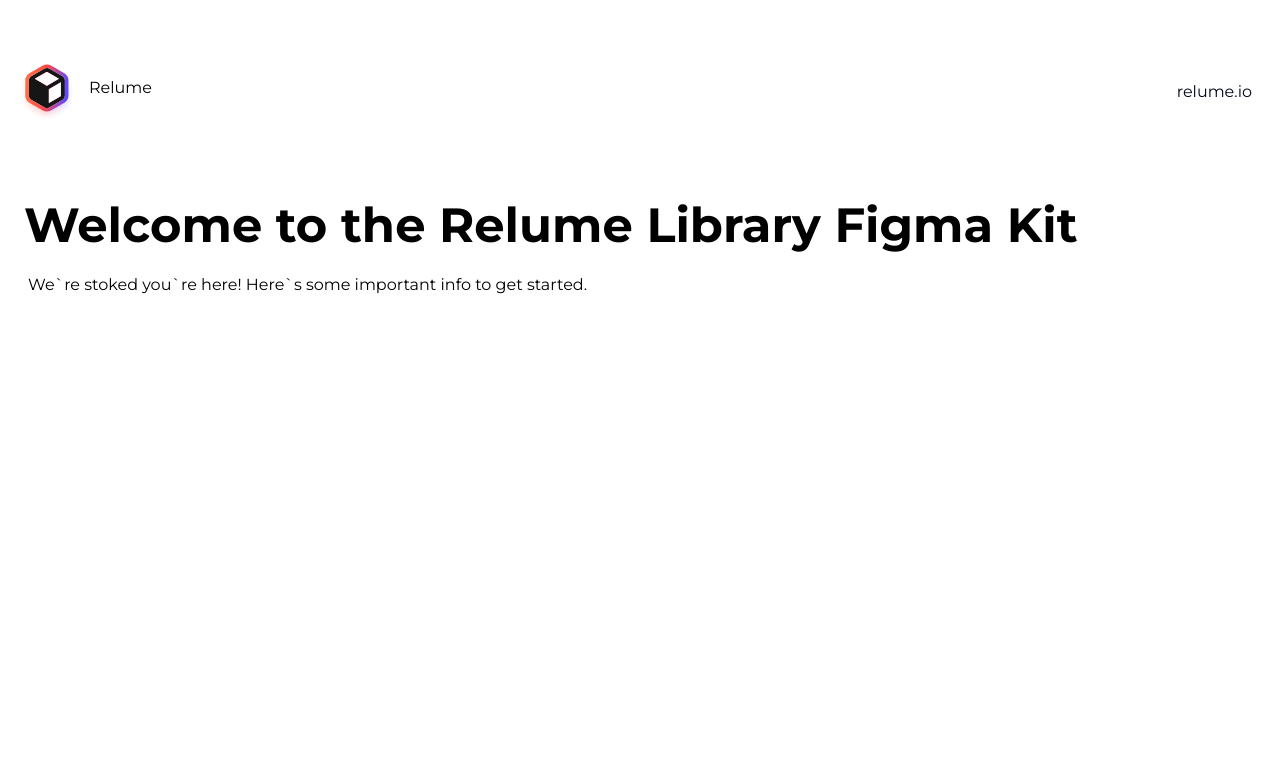
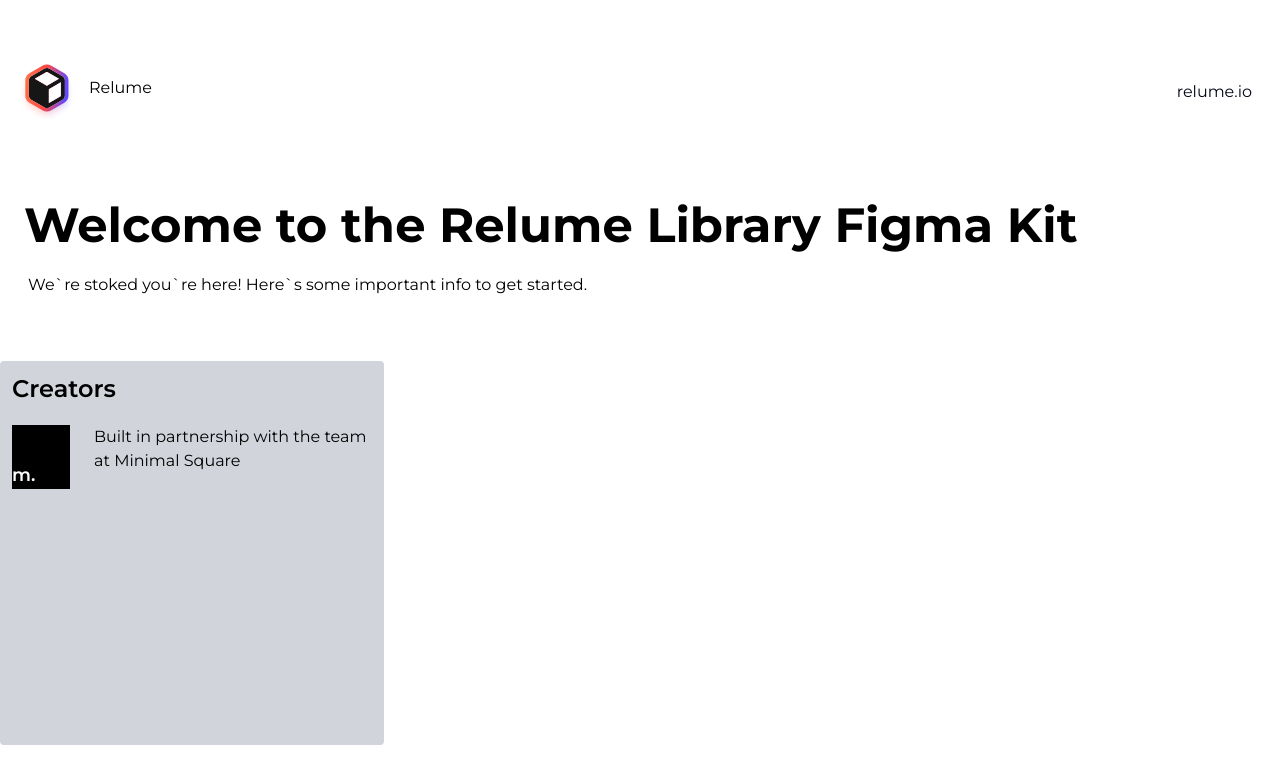
Before and after one commit to neguinho237/react-studies, a React (Create React App) app: page / in a window 1280 px wide. Shown: the top 784 px of the page. Built offline with nearby package versions, Linux system fonts and the light colour scheme.

Commit message:
feat:Começando o Main

```diff
--- a/src/components/Welcome/index.jsx
+++ b/src/components/Welcome/index.jsx
@@ -7,7 +7,7 @@
                 <div className="flex justify-between  mt-16">
                     <div className="flex ml-5 gap-4 ">
                     <img src={Symbol} alt="" />
-                    <h1 className="mt-3">Relume</h1>
+                    <h1 className="mt-3 fon">Relume</h1>
                     </div>
                     <li className="mt-4"><a className="text-slate-950 mr-7 " href="">relume.io</a></li>
                 </div>
@@ -16,6 +16,19 @@
                 <p className="ml-7 mt-6">We`re stoked you`re here! Here`s some important info to get started.</p>
                 </div>
             </div>
+            <div className="Main">
+                <div className="mt-16 Quadrado w-96 h-96 bg-gray-300 mt rounded" >
+                    <div className="flex mt-3">
+                    <h1 className="text-2xl font-semibold flex ml-3 mt-3 ">Creators</h1>
+                    </div>
+                    <div className="flex gap-6">
+                    <div className="f gap-24 flex ml-3 mt-5 Quadrado preto w-16 h-16 bg-black">
+                        <p className = " text-white text-end pt-9 mr-3 text-lg font-semibold">m.</p>
+                    </div>
+                    <p className=" flex h-24 w-80 mt-5">Built in partnership with the team at Minimal Square</p>
+                    </div>
+                </div>
+            </div>
         </div>
     )
 }
```
